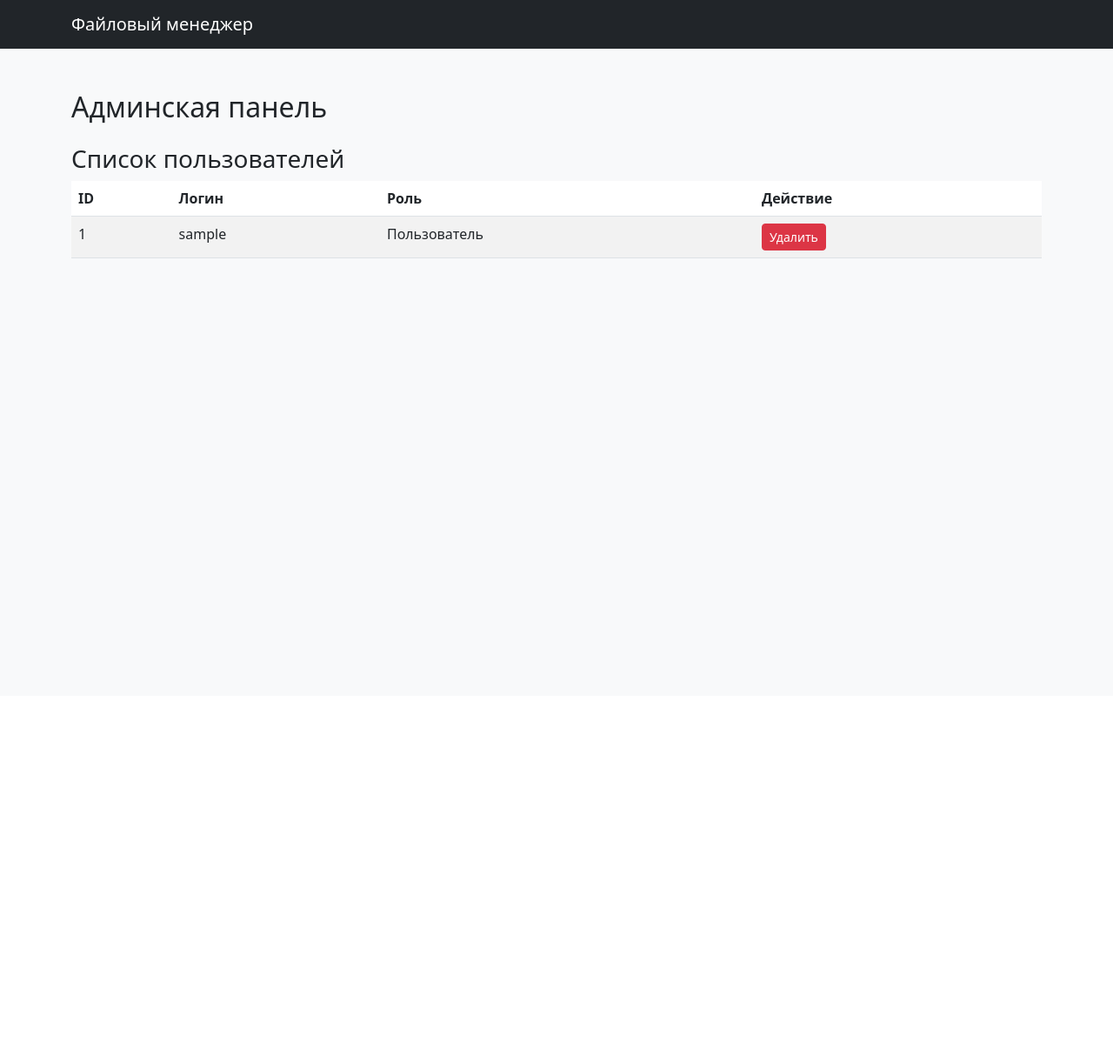
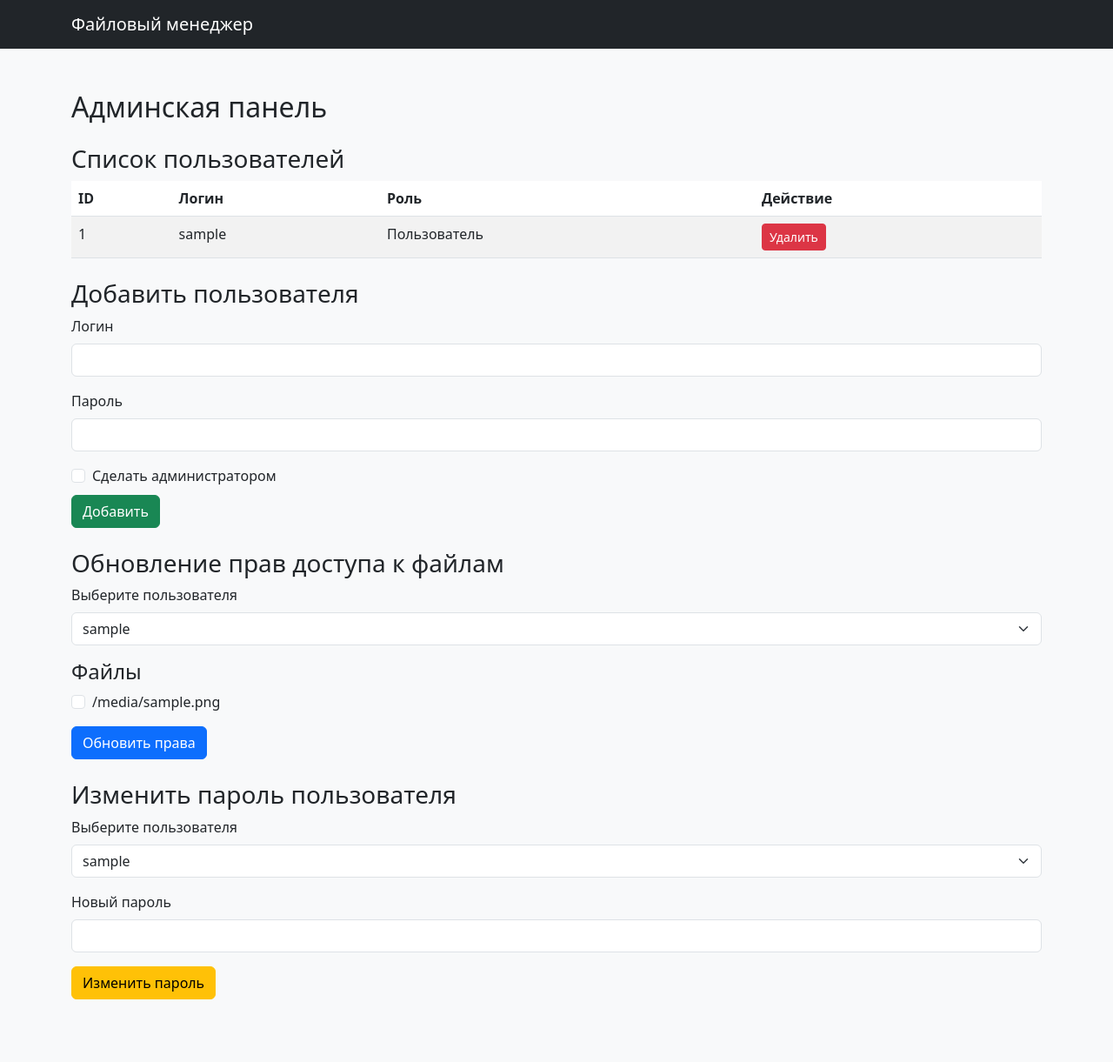
Before and after one commit to SkySai1/simple-fileshare, a Flask app: template templates/admin.html in a window 1280 px wide. Shown: the whole page at 87% size. Before the commit the page ends 297 px from the top, so only its background shows below. Run offline with Flask 3, Linux system fonts and the light colour scheme; the template is opened without the code that fills it: most values are stand-ins (such as "Sample title", 1, 10 or a date in 2020).

Commit message:
Рефакторинг панели админа

```diff
--- /dev/null
+++ b/templates/_file_permissions.html
@@ -0,0 +1,22 @@
+<form method="post" action="{{ url_for('admin.update_permissions') }}" class="mb-4">
+    <div class="mb-3">
+        <label for="user_id" class="form-label">Выберите пользователя</label>
+        <select class="form-select" id="user_id" name="user_id" required>
+            {% for user in users %}
+            <option value="{{ user.id }}">{{ user.username }}</option>
+            {% endfor %}
+        </select>
+    </div>
+
+    <div class="mb-3">
+        <h4>Файлы</h4>
+        {% for file in files %}
+        <div class="form-check">
+            <input class="form-check-input" type="checkbox" name="file_access" value="{{ file }}" id="file_{{ file }}">
+            <label class="form-check-label" for="file_{{ file }}">{{ file }}</label>
+        </div>
+        {% endfor %}
+    </div>
+
+    <button type="submit" class="btn btn-primary">Обновить права</button>
+</form>
--- /dev/null
+++ b/templates/_password_form.html
@@ -0,0 +1,15 @@
+<form method="post" action="{{ url_for('admin.change_password') }}" class="mb-4">
+    <div class="mb-3">
+        <label for="user_id_change" class="form-label">Выберите пользователя</label>
+        <select class="form-select" id="user_id_change" name="user_id" required>
+            {% for user in users %}
+            <option value="{{ user.id }}">{{ user.username }}</option>
+            {% endfor %}
+        </select>
+    </div>
+    <div class="mb-3">
+        <label for="new_password" class="form-label">Новый пароль</label>
+        <input type="password" class="form-control" id="new_password" name="new_password" required>
+    </div>
+    <button type="submit" class="btn btn-warning">Изменить пароль</button>
+</form>
--- /dev/null
+++ b/templates/_user_form.html
@@ -0,0 +1,15 @@
+<form method="post" action="{{ url_for('admin.add_user_route') }}" class="mb-4">
+    <div class="mb-3">
+        <label for="username" class="form-label">Логин</label>
+        <input type="text" class="form-control" id="username" name="username" required>
+    </div>
+    <div class="mb-3">
+        <label for="password" class="form-label">Пароль</label>
+        <input type="password" class="form-control" id="password" name="password" required>
+    </div>
+    <div class="form-check">
+        <input type="checkbox" class="form-check-input" id="is_admin" name="is_admin">
+        <label class="form-check-label" for="is_admin">Сделать администратором</label>
+    </div>
+    <button type="submit" class="btn btn-success mt-2">Добавить</button>
+</form>
--- a/templates/admin.html
+++ b/templates/admin.html
@@ -4,6 +4,21 @@
 
 {% block content %}
 <h2 class="mb-4">Админская панель</h2>
+
+<!-- Список пользователей -->
 <h3 class="mt-4">Список пользователей</h3>
 {% include "_user_list.html" %}
+
+<!-- Форма добавления пользователя -->
+<h3 class="mt-4">Добавить пользователя</h3>
+{% include "_user_form.html" %}
+
+<!-- Форма обновления прав доступа -->
+<h3 class="mt-4">Обновление прав доступа к файлам</h3>
+{% include "_file_permissions.html" %}
+
+<!-- Форма изменения пароля пользователя -->
+<h3 class="mt-4">Изменить пароль пользователя</h3>
+{% include "_password_form.html" %}
+
 {% endblock %}
```
Also changed, not shown: project_map.db.
